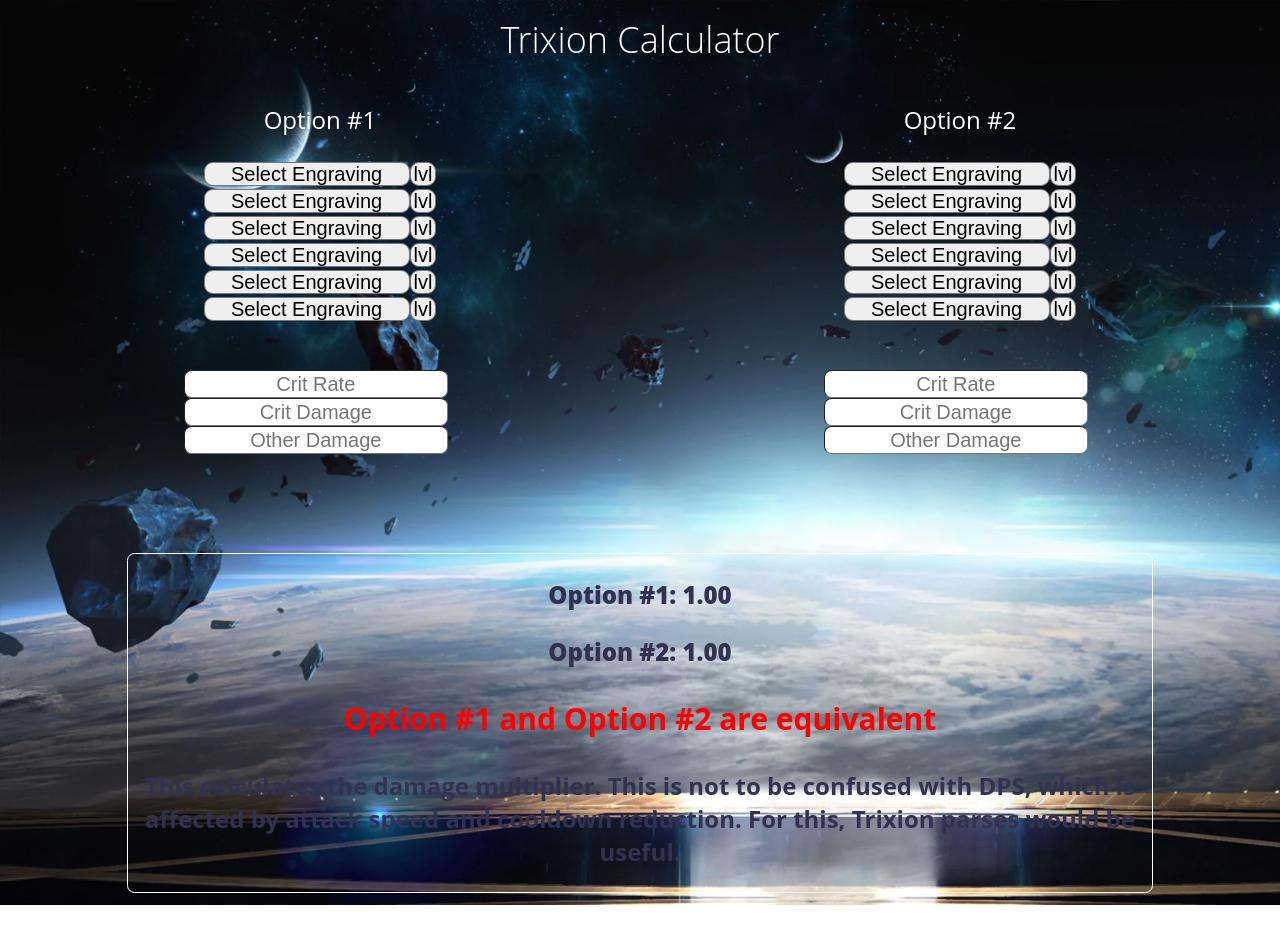
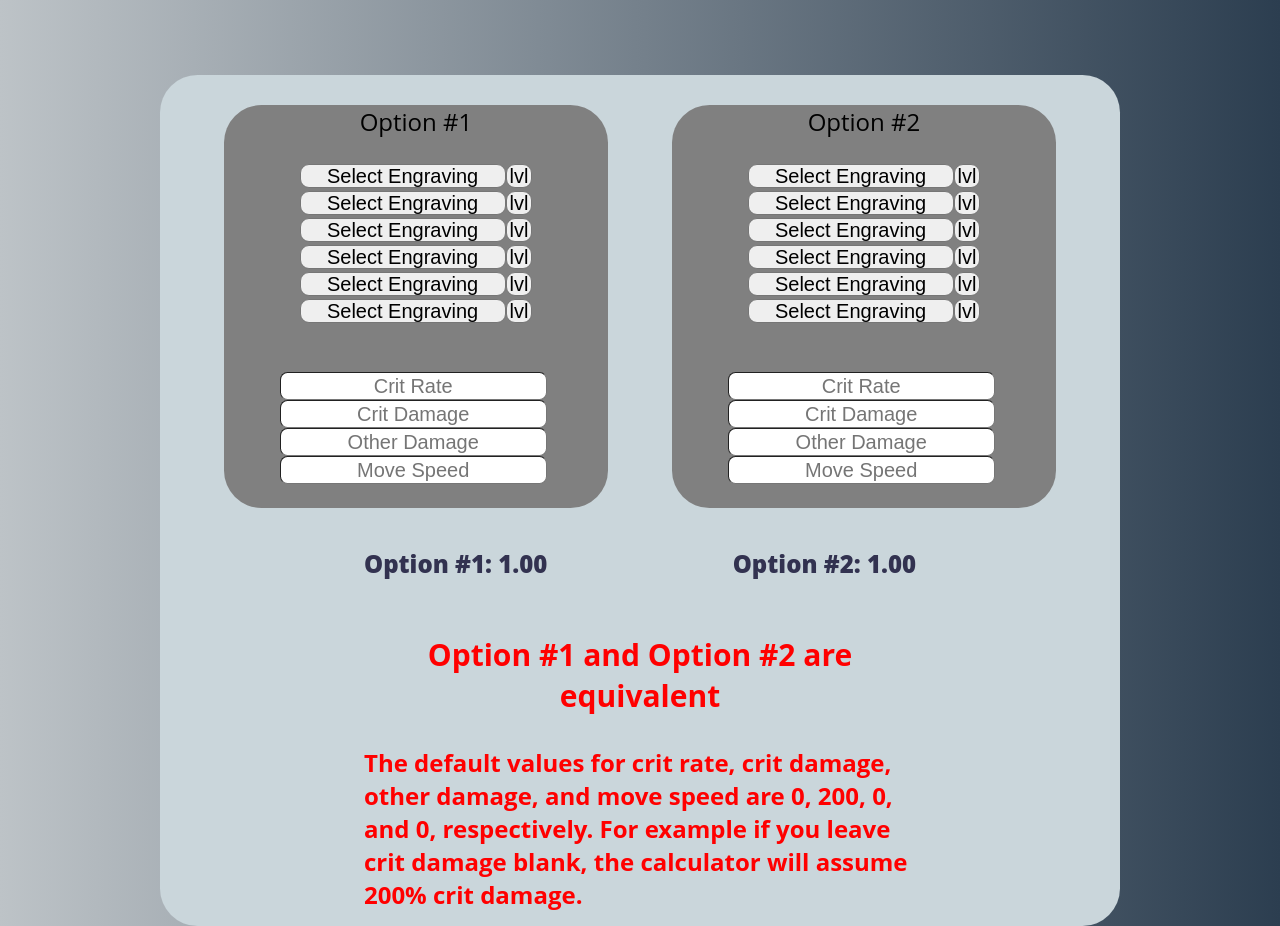
Before and after one commit to simontbui/trixion-calculator, a React (Create React App) app: page / in a window 1280 px wide. Before the commit the page ends 905 px from the top, so only its background shows below. Built offline with nearby package versions, Linux system fonts and the light colour scheme.

Commit message:
redesign and added raid captain

```diff
--- a/package.json
+++ b/package.json
@@ -8,7 +8,7 @@
     "@testing-library/user-event": "^13.5.0",
     "react": "^18.2.0",
     "react-dom": "^18.2.0",
-    "react-scripts": "5.0.1",
+    "react-scripts": "^5.0.1",
     "web-vitals": "^2.1.4"
   },
   "scripts": {
--- a/src/App.js
+++ b/src/App.js
@@ -19,8 +19,11 @@ class App extends Component {
                 return {id: 'dmg', dmg: 0}
             }
             else if (i === 9) {
-                return {multiplier: 3.5.toFixed(2)}
+                return {id: "moveSpeed", moveSpeed: 0}
             }
+            // else if (i === 9) {
+            //     return {multiplier: 3.5.toFixed(2)}
+            // }
             return {id: i, engraving: null, lvl: null}
         }),
         option2: new Array(10).fill().map(function(_, i)  {
@@ -34,8 +37,11 @@ class App extends Component {
                 return {id: 'dmg', dmg: 0}
             }
             else if (i === 9) {
-                return {multiplier: 6.5.toFixed(2)}
+                return {id: "moveSpeed", moveSpeed: 0}
             }
+            // else if (i === 9) {
+            //     return {multiplier: 6.5.toFixed(2)}
+            // }
             return {id: i, engraving: null, lvl: null}
         })
     }
@@ -121,7 +127,8 @@ class App extends Component {
     render() {
         return (
             <>
-                <div className='top-container'><h1>Trixion Calculator</h1></div>
+                <div className="master-div">
+                    <div className='top-container'></div>
                     <div className='options-container'>
                         <div className='option-1'>
                             <Option1
@@ -142,16 +149,12 @@ class App extends Component {
                     </div>
 
                     <div className='output-disclaimer-container'>
-                    {/* <p>{this.state.option1[0].engraving}</p>
-                    <p>{this.state.option1[1].engraving}</p>
-                    <p>{this.state.option1[2].engraving}</p>
-                    <p>{this.state.option1[3].engraving}</p>
-                    <p>{this.state.option1[4].engraving}</p>
-                    <p>{this.state.option1[5].engraving}</p> */}
                         <Output
                             option1Data={this.state.option1} option2Data={this.state.option2}
                         />
                         <Disclaimer />
+                    </div>
+
                 </div>
             </>
         )
--- a/src/Disclaimer.js
+++ b/src/Disclaimer.js
@@ -5,11 +5,12 @@ const Disclaimer = () => {
         fontSize: '16px',
         color: 'rgb(50, 50, 80)',
         fontFamily: 'Open Sans',
-        fontWeight: '750'
+        fontWeight: '750',
+        color: "red"
     }
 
     return (
-        <p style={ style}>This calculates the damage multiplier. This is not to be confused with DPS, which is affected by attack speed and cooldown reduction. For this, Trixion parses would be useful.</p>
+        <p className="disclaimer-text" style={ style }>The default values for crit rate, crit damage, other damage, and move speed are 0, 200, 0, and 0, respectively. For example if you leave crit damage blank, the calculator will assume 200% crit damage.</p>
     )
 }
 
--- a/src/Option1.js
+++ b/src/Option1.js
@@ -64,6 +64,11 @@ class Option1 extends Component {
                                 id='dmg'
                                 onChange={(e) => handleLeftInputChange(e)}
                             />
+                            <input
+                                type='number' placeholder='Move Speed'
+                                id='moveSpeed'
+                                onChange={(e) => handleLeftInputChange(e)}
+                            />
                         </li>
                     </ul>
                 </div>
--- a/src/Option2.js
+++ b/src/Option2.js
@@ -64,6 +64,11 @@ class Option2 extends Component {
                                 id='dmg'
                                 onChange={(e) => handleRightInputChange(e)}
                             />
+                            <input
+                                type='number' placeholder='Move Speed'
+                                id='moveSpeed'
+                                onChange={(e) => handleRightInputChange(e)}
+                            />
                         </li>
                     </ul>
                 </div>
--- a/src/Output.js
+++ b/src/Output.js
@@ -7,13 +7,17 @@ function Output (props) {
         color: 'red',
         fontFamily: 'Open Sans',
         fontSize: '20px',
-        fontWeight: 'bolder'
+        fontWeight: 'bolder',
+        textAlign: "center"
     }
 
     const multiplierStyle = {
         fontFamily: 'Open Sans',
         color: 'rgb(50, 50, 80)',
-        fontWeight: '900'
+        fontWeight: '900',
+        textAlign: "center",
+        display: "flex",
+        flexDirection: "row",
     }
 
     const multi1 = getMultiplier(props.option1Data)
@@ -29,8 +33,10 @@ function Output (props) {
 
     return (
         <>
-            <p style={multiplierStyle}>Option #1: {multi1.toFixed(2)}</p>
-            <p style={multiplierStyle}>Option #2: {multi2.toFixed(2)}</p>
+            <div className="option-multipliers">
+                <p>Option #1: {multi1.toFixed(2)}</p>
+                <p>Option #2: {multi2.toFixed(2)}</p>
+            </div>
             {relativeOutput}
         </>
     )
--- a/src/calculations/Multiplier.js
+++ b/src/calculations/Multiplier.js
@@ -25,6 +25,7 @@ function getMultiplier (option) {
     let crit = 0
     let critDmg = 0
     let dmg = 0
+    let moveSpeed = option[9]["moveSpeed"]
     let kbw = false
     let engAtk = 1
     let engDmg = 1
@@ -49,6 +50,12 @@ function getMultiplier (option) {
                 engAtk += engravDict[obj.engraving][obj.lvl]['Atk']/100
                 crit += engravDict[obj.engraving][obj.lvl]['crit']/100
               }
+              else if (obj.engraving === 'Raid Captain') {
+                if (moveSpeed > 0) {
+                    engDmg *= 1 + (engravDict[obj.engraving][obj.lvl]['dmg'] * moveSpeed)/100
+                }
+
+              }
               else {
                 engDmg *= engravDict[obj.engraving][obj.lvl]['dmg'] !== 0 ?
                          1+engravDict[obj.engraving][obj.lvl]['dmg']/100 : 1
--- a/src/calculations/engravings.js
+++ b/src/calculations/engravings.js
@@ -9,7 +9,7 @@ const engravArr = [
     'Increase Mass',
     'Keen Blunt Weapon',
     'Master Brawler',
-    'Master of Ambush',
+    'Ambush Master',
     "Master's Tenacity",
     'MP Efficiency Increase',
     'Precise Dagger',
@@ -17,6 +17,8 @@ const engravArr = [
     'Stabilized Status',
     'Super Charge'
 ]
+
+engravArr.sort()
 
 let engravDict = {}
 engravArr.forEach(engraving => {
@@ -27,6 +29,10 @@ engravArr.forEach(engraving => {
     }
 } )
 
+//Raid Captain bonuses
+engravDict["Raid Captain"][1]['dmg'] = .1
+engravDict["Raid Captain"][2]['dmg'] = .22
+engravDict["Raid Captain"][3]['dmg'] = .45
 
 //All Out Attack bonuses
 engravDict["All Out Attack"][1]['dmg'] = 4
@@ -81,10 +87,10 @@ engravDict["Master Brawler"][1]['dmg'] = 5
 engravDict["Master Brawler"][2]['dmg'] = 12
 engravDict["Master Brawler"][3]['dmg'] = 25
 
-//Master of Ambush bonuses
-engravDict["Master of Ambush"][1]['dmg'] = 5
-engravDict["Master of Ambush"][2]['dmg'] = 12
-engravDict["Master of Ambush"][3]['dmg'] = 25
+//Ambush Master bonuses
+engravDict["Ambush Master"][1]['dmg'] = 5
+engravDict["Ambush Master"][2]['dmg'] = 12
+engravDict["Ambush Master"][3]['dmg'] = 25
 
 //Master's Tenacity bonuses
 engravDict["Master's Tenacity"][1]['dmg'] = 3
--- a/src/index.css
+++ b/src/index.css
@@ -3,12 +3,31 @@ body {
     margin-top: 0;
     margin-left: 0;
     margin-right: 0;
-    background-image: url('./images/trixion-sky-clean.png');
+    margin-bottom: 0;
+    padding: 0;
+    /* background-image: url('./images/trixion-sky-clean.png'); */
+    /* background: black; */
+    /* background-color: gray; */
     zoom: 1.5;
     -webkit-background-size: cover;
     -moz-background-size: cover;
     -o-background-size: cover;
     background-size: cover;
+    /* border: solid black; */
+    min-height: 100%;
+}
+
+html {
+    background-image: linear-gradient(90deg, #bdc3c7, #2c3e50);
+    height: 100%;
+}
+.master-div {
+    background-color: rgb(202, 214, 219);
+    width: 75%;
+    border-radius: 25px;
+    margin: auto;
+    margin-top: 50px;
+    padding-top: 20px;
 }
 
 img {
@@ -21,18 +40,15 @@ img {
 
 /* TOP CONTAINER */
 .top-container {
-
 }
 
-h1 {
+.title {
     text-align: center;
     font-size: 24px;
     font-family: 'Open Sans', Arial, Helvetica, sans-serif;
     font-weight: 100;
-    margin-top: 0;
-    padding: 10px;
-    /* background-color: rgb(225, 225, 225); */
     color: white;
+    padding-top: 10px;
 }
 
 /* OPTIONS CONTAINER (MIDDLE) */
@@ -40,19 +56,21 @@ h1 {
 .options-container {
     display: flex;
     text-align: center;
-    justify-content: space-around;
+    justify-content: space-evenly;
+    /* background-color: rgb(220, 204, 204); */
+    /* width: 50%; */
+    border-radius: 5px;
+    /* border: solid black; */
 }
 
 
 .option-1, .option-2 {
-    width: 30%;
-    /* border: 2px solid black; */
-    border-radius: 5px;
-    /* background-color: rgb(225, 225, 225); */
+    width: 40%;
+    border-radius: 25px;
     display: flex;
     flex-direction: column;
     justify-content: center;
-    /* border: solid; */
+    background-color: gray;
 }
 
 ul {
@@ -61,9 +79,7 @@ ul {
 }
 
 .option-header {
-    /* background-color: white; */
     font-family: 'Open Sans', Arial, Helvetica, sans-serif;
-    color: white;
 }
 
 select {
@@ -80,7 +96,7 @@ select {
 
 input {
     text-align: center;
-    width: 94%;
+    width: 95%;
 }
 
 
@@ -99,13 +115,28 @@ input[type=number] {
 
 /* OUTPUT CONTAINER (BOTTOM) */
 .output-disclaimer-container {
-    margin: auto;
-    width: 80%;
-    margin-top: 50px;
-    text-align: center;
+    margin-left: auto;
+    margin-right: auto;
+    width: 57.5%;
+    margin-top: 10px;
+    /* text-align: center; */
     /* background-color: rgb(225, 225, 225); */
-    border-radius: 5px;
+    /* border-radius: 5px;
     border: solid;
     border-width: 1px;
-    color: white;
+    color: black; */
 }
+
+.option-multipliers {
+    font-family: "Open Sans";
+    color: rgb(50, 50, 80);
+    font-weight: 900;
+    /* text-align: center; */
+    display: flex;
+    justify-content: space-between;
+    /* width: 125%; */
+    /* border: solid black; */
+}
+.disclaimer-text {
+    padding-bottom: 10px;
+}
```
Also changed, not shown: 1 other file (tests, documents, lock files or other folders). Lines whose indentation alone changed are shown as unchanged.
